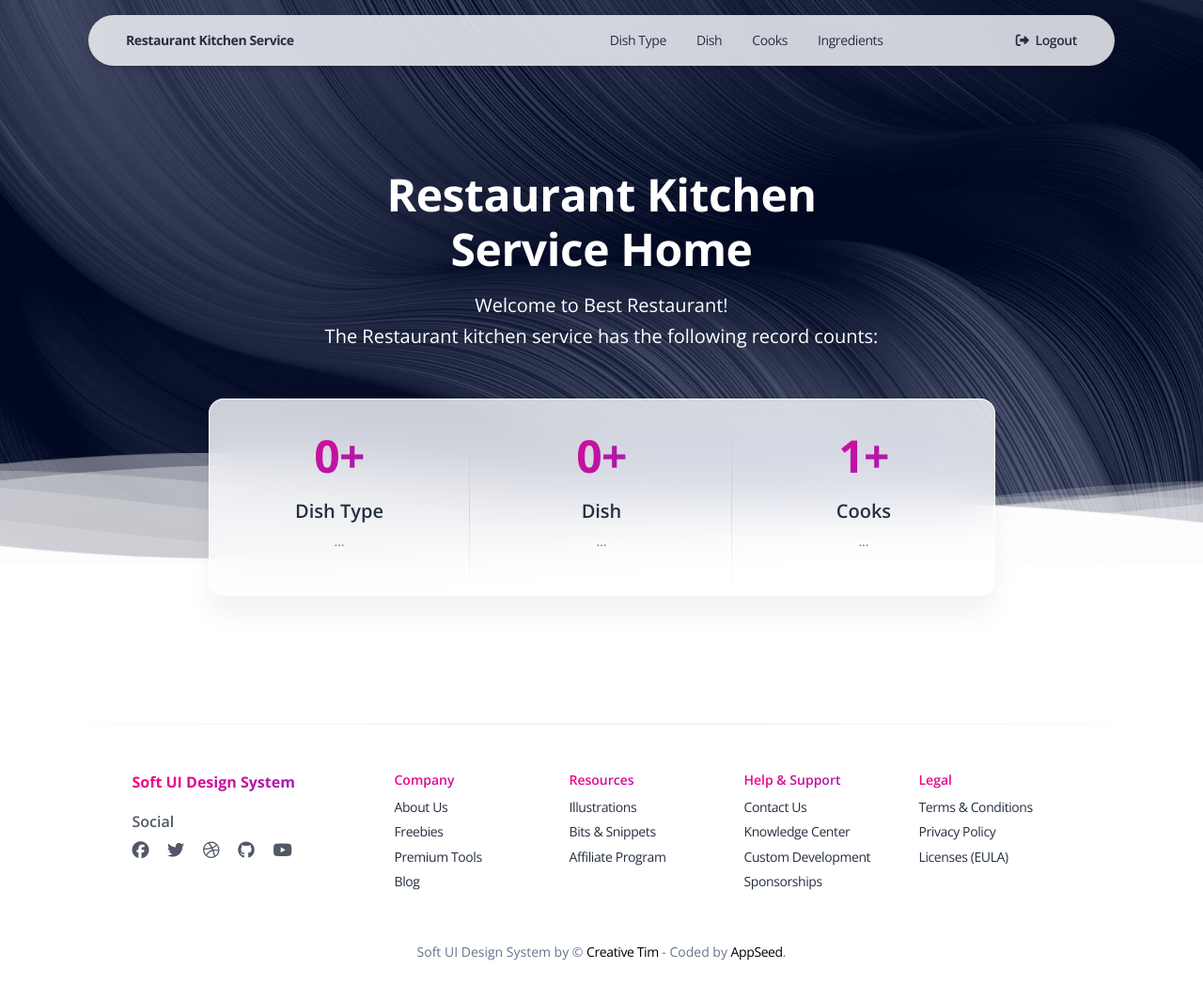
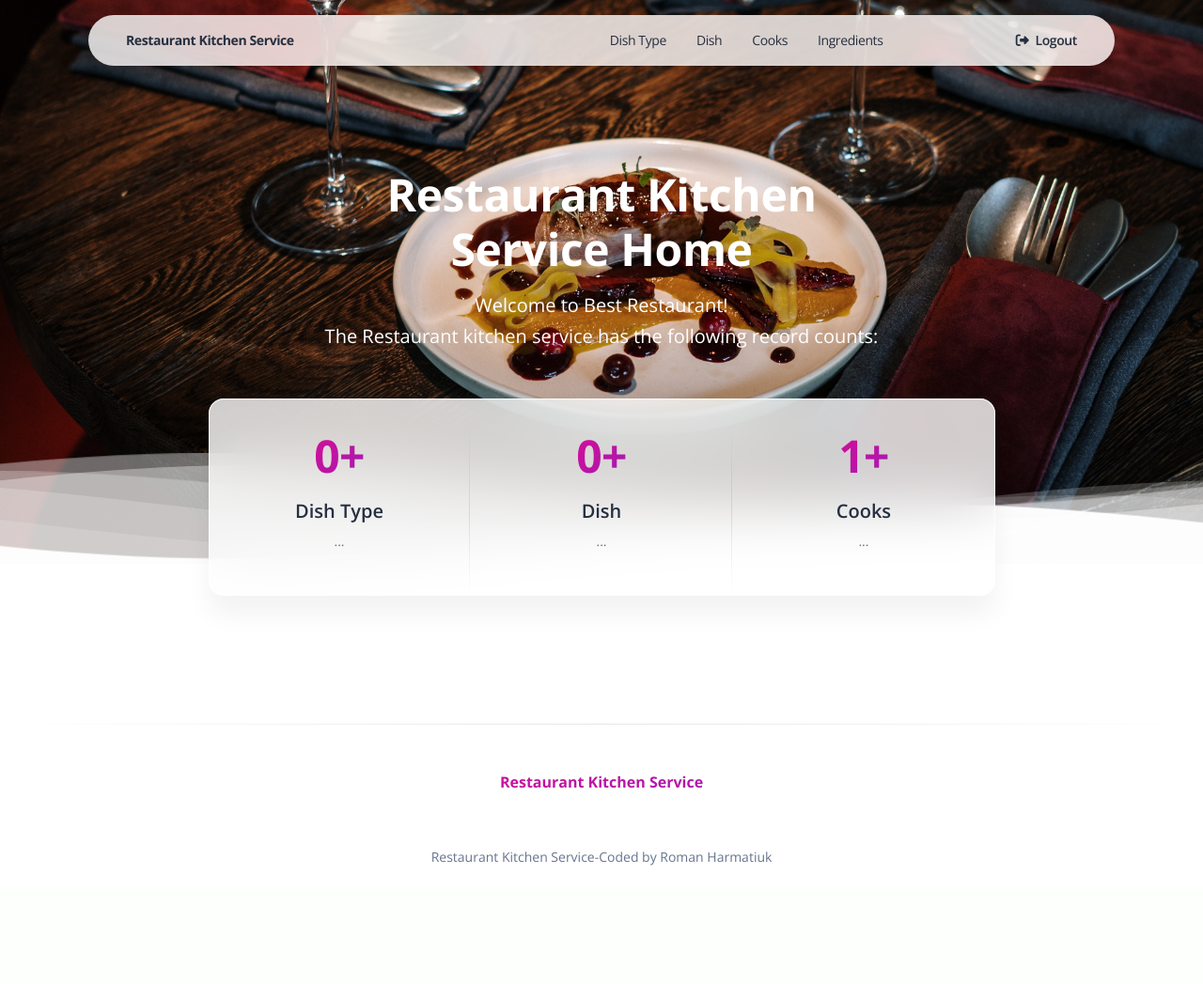
Before and after one commit to roma-mechanic/Restaurant-Kitchen-Service, a Django app: page / in a window 1280 px wide. Shown: the whole page at 94% size. After the commit the page ends 921 px from the top, so only its background shows below. Run offline with Django 4.2, Linux system fonts and the light colour scheme; the visitor is signed in with stand-in values (Sample User, id 1); data comes from the database, SQL or seed files in the repository; data that the repository does not hold is empty; some libraries are stand-ins or nearby versions.

Commit message:
Modified footer, finish presentation page

```diff
--- a/templates/includes/footer.html
+++ b/templates/includes/footer.html
@@ -3,144 +3,15 @@
     <hr class="horizontal dark mb-5">
     <div class="container">
       <div class=" row">
-        <div class="col-md-3 mb-4 ms-auto">
+        <div class="col-md-12 mb-4  text-center">
           <div>
-            <h6 class="text-gradient text-primary font-weight-bolder">Soft UI Design System</h6>
-          </div>
-          <div>
-            <h6 class="mt-3 mb-2 opacity-8">Social</h6>
-            <ul class="d-flex flex-row ms-n3 nav">
-              <li class="nav-item">
-                <a class="nav-link pe-1" href="https://www.facebook.com/CreativeTim/" target="_blank">
-                  <i class="fab fa-facebook text-lg opacity-8"></i>
-                </a>
-              </li>
-              <li class="nav-item">
-                <a class="nav-link pe-1" href="https://twitter.com/creativetim" target="_blank">
-                  <i class="fab fa-twitter text-lg opacity-8"></i>
-                </a>
-              </li>
-              <li class="nav-item">
-                <a class="nav-link pe-1" href="https://dribbble.com/creativetim" target="_blank">
-                  <i class="fab fa-dribbble text-lg opacity-8"></i>
-                </a>
-              </li>
-              <li class="nav-item">
-                <a class="nav-link pe-1" href="https://github.com/creativetimofficial" target="_blank">
-                  <i class="fab fa-github text-lg opacity-8"></i>
-                </a>
-              </li>
-              <li class="nav-item">
-                <a class="nav-link pe-1" href="https://www.youtube.com/channel/UCVyTG4sCw-rOvB9oHkzZD1w" target="_blank">
-                  <i class="fab fa-youtube text-lg opacity-8"></i>
-                </a>
-              </li>
-            </ul>
-          </div>
-        </div>
-        <div class="col-md-2 col-sm-6 col-6 mb-4">
-          <div>
-            <h6 class="text-gradient text-primary text-sm">Company</h6>
-            <ul class="flex-column ms-n3 nav">
-              <li class="nav-item">
-                <a class="nav-link" href="https://www.creative-tim.com/presentation" target="_blank">
-                  About Us
-                </a>
-              </li>
-              <li class="nav-item">
-                <a class="nav-link" href="https://www.creative-tim.com/templates/free" target="_blank">
-                  Freebies
-                </a>
-              </li>
-              <li class="nav-item">
-                <a class="nav-link" href="https://www.creative-tim.com/templates/premium" target="_blank">
-                  Premium Tools
-                </a>
-              </li>
-              <li class="nav-item">
-                <a class="nav-link" href="https://www.creative-tim.com/blog" target="_blank">
-                  Blog
-                </a>
-              </li>
-            </ul>
-          </div>
-        </div>
-        <div class="col-md-2 col-sm-6 col-6 mb-4">
-          <div>
-            <h6 class="text-gradient text-primary text-sm">Resources</h6>
-            <ul class="flex-column ms-n3 nav">
-              <li class="nav-item">
-                <a class="nav-link" href="https://iradesign.io/" target="_blank">
-                  Illustrations
-                </a>
-              </li>
-              <li class="nav-item">
-                <a class="nav-link" href="https://www.creative-tim.com/bits" target="_blank">
-                  Bits & Snippets
-                </a>
-              </li>
-              <li class="nav-item">
-                <a class="nav-link" href="https://www.creative-tim.com/affiliates/new" target="_blank">
-                  Affiliate Program
-                </a>
-              </li>
-            </ul>
-          </div>
-        </div>
-        <div class="col-md-2 col-sm-6 col-6 mb-4">
-          <div>
-            <h6 class="text-gradient text-primary text-sm">Help & Support</h6>
-            <ul class="flex-column ms-n3 nav">
-              <li class="nav-item">
-                <a class="nav-link" href="https://www.creative-tim.com/contact-us" target="_blank">
-                  Contact Us
-                </a>
-              </li>
-              <li class="nav-item">
-                <a class="nav-link" href="https://www.creative-tim.com/knowledge-center" target="_blank">
-                  Knowledge Center
-                </a>
-              </li>
-              <li class="nav-item">
-                <a class="nav-link" href="https://services.creative-tim.com/?ref=ct-soft-ui-footer" target="_blank">
-                  Custom Development
-                </a>
-              </li>
-              <li class="nav-item">
-                <a class="nav-link" href="https://www.creative-tim.com/sponsorships" target="_blank">
-                  Sponsorships
-                </a>
-              </li>
-            </ul>
-          </div>
-        </div>
-        <div class="col-md-2 col-sm-6 col-6 mb-4 me-auto">
-          <div>
-            <h6 class="text-gradient text-primary text-sm">Legal</h6>
-            <ul class="flex-column ms-n3 nav">
-              <li class="nav-item">
-                <a class="nav-link" href="https://www.creative-tim.com/terms" target="_blank">
-                  Terms & Conditions
-                </a>
-              </li>
-              <li class="nav-item">
-                <a class="nav-link" href="https://www.creative-tim.com/privacy" target="_blank">
-                  Privacy Policy
-                </a>
-              </li>
-              <li class="nav-item">
-                <a class="nav-link" href="https://www.creative-tim.com/license" target="_blank">
-                  Licenses (EULA)
-                </a>
-              </li>
-            </ul>
+            <h6 class="text-gradient text-primary font-weight-bolder">Restaurant Kitchen Service</h6>
           </div>
         </div>
         <div class="col-12">
           <div class="text-center">
             <p class="my-4 text-sm">
-              Soft UI Design System by &copy; <a target="_blank" href="https://bit.ly/3fKQZaL" target="_blank">Creative Tim</a>
-              - Coded by <a target="_blank" href="https://appseed.us" target="_blank">AppSeed</a>.
+              Restaurant Kitchen Service-Coded by Roman Harmatiuk
             </p>
           </div>
         </div>
--- a/templates/kitchen/index.html
+++ b/templates/kitchen/index.html
@@ -10,7 +10,7 @@
 {% block content %}
 
   <header class="header-2">
-    <div class="page-header section-height-75 relative" style="background-image: url('{{ ASSETS_ROOT }}/img/curved-images/curved.jpg')">
+    <div class="page-header section-height-75 relative" style="background-image: url('{{ ASSETS_ROOT }}/img/curved-images/restaurant_3.jpg')">
       <div class="container">
         <div class="row">
           <div class="col-lg-7 text-center mx-auto">
```
Also changed, not shown: static/assets/img/curved-images/restaurant_1.jpg (added), static/assets/img/curved-images/restaurant_2.jpg (added), static/assets/img/curved-images/restaurant_3.jpg (added), static/assets/img/curved-images/restaurant_4.jpg (added).
